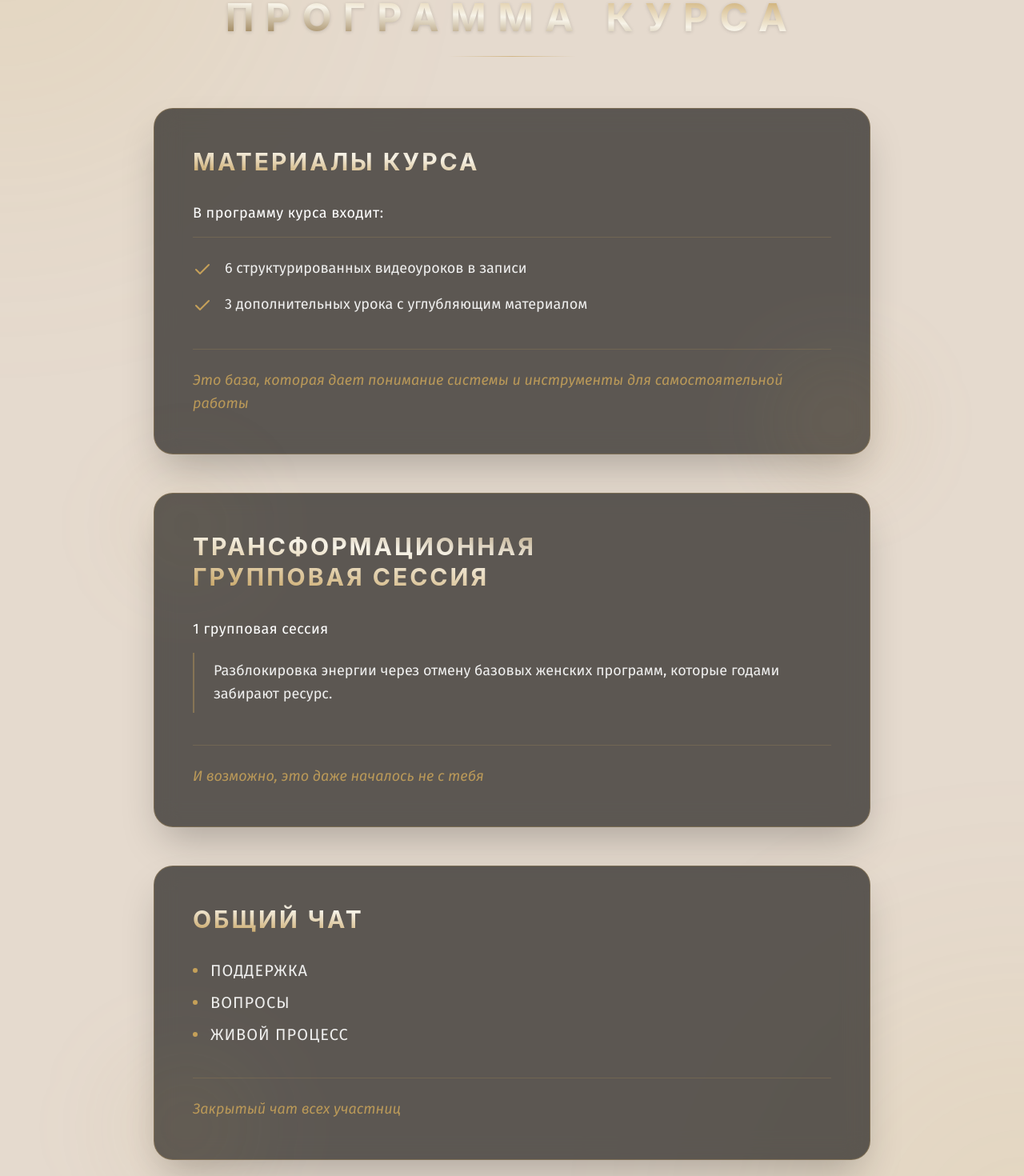
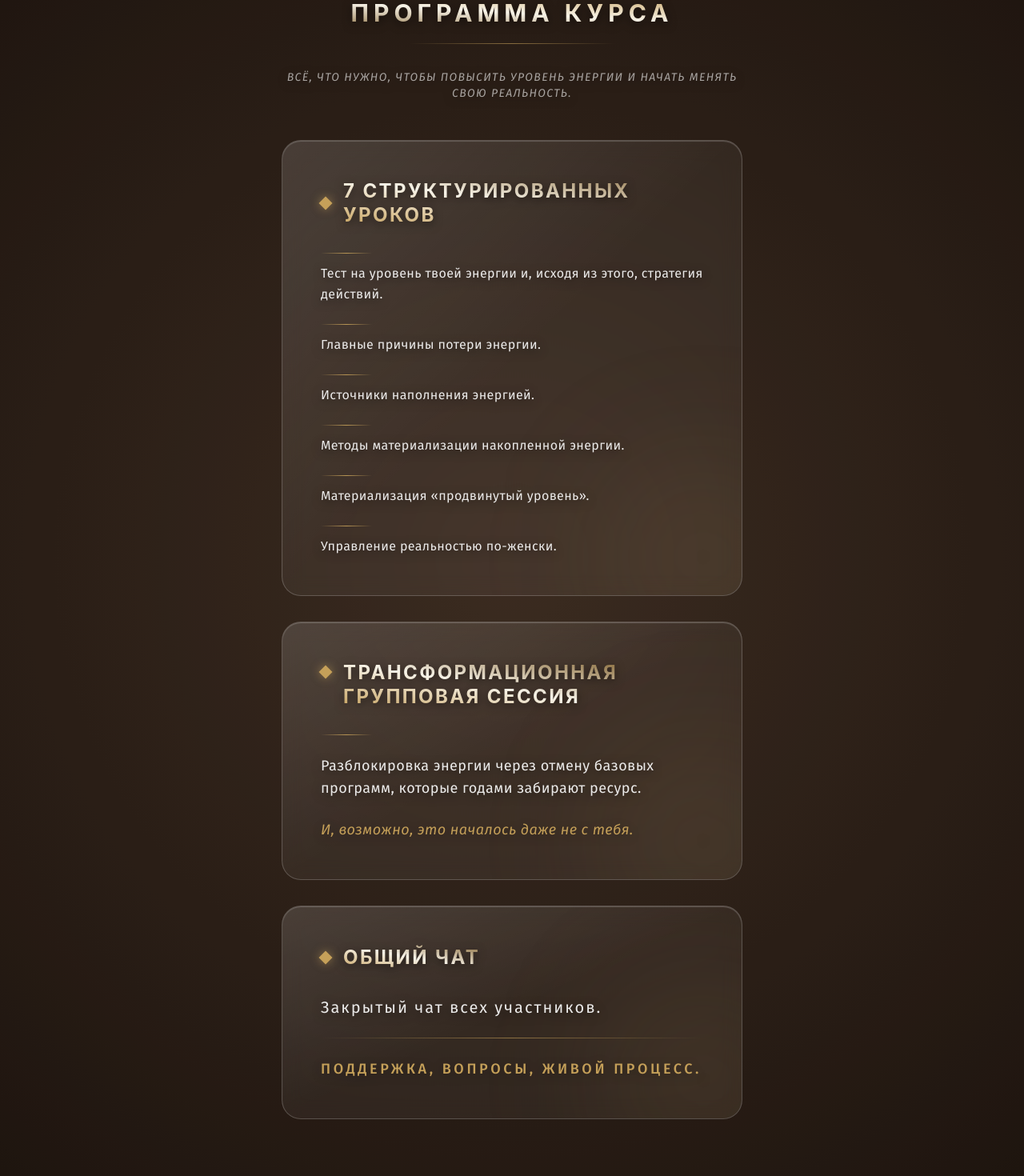
Before and after one commit to Claw99/liubov_course, a React (Vite) app: page / in a window 1280 px wide. Shown: the part 1100-2570 px from the top of the page at 80% size. Built offline with nearby package versions, Linux system fonts and the light colour scheme.

Commit message:
feat: changing pre cast12345678887837285

```diff
--- a/src/sections/Programm.jsx
+++ b/src/sections/Programm.jsx
@@ -1,129 +1,113 @@
 import React from "react";
-import { Check } from "lucide-react"; // Импортируем иконку чека
 
 const ProgramSection = () => {
   return (
     <section
       id="program"
-      className="relative min-h-screen py-24 px-5 overflow-hidden bg-[#E5DACE]"
+      className="relative py-24 px-5 overflow-hidden"
+      style={{
+        backgroundColor: "#3D2B1F", // Базовый глубокий коричнево-бронзовый
+        backgroundImage: `radial-gradient(circle at center, rgba(93, 71, 55, 0.4) 0%, rgba(31, 21, 15, 0.8) 100%)`,
+      }}
     >
-      {/* Мягкие золотые отсветы */}
-      <div className="absolute top-0 left-0 w-[600px] h-[600px] bg-[#D4AF37] opacity-10 blur-[150px] rounded-full -translate-x-1/2 -translate-y-1/2 pointer-events-none" />
-      <div className="absolute bottom-0 right-0 w-[600px] h-[600px] bg-[#D4AF37] opacity-10 blur-[150px] rounded-full translate-x-1/2 translate-y-1/2 pointer-events-none" />
+      {/* Затемняющий слой как в прайсинге */}
+      <div className="absolute inset-0 bg-black/20 pointer-events-none z-0" />
 
-      <div className="max-w-4xl mx-auto relative z-10">
+      <div className="max-w-xl mx-auto relative z-10 flex flex-col gap-8">
         {/* Заголовок страницы */}
-        <div className="text-center mb-16">
-          <h2 className="bg-gradient-to-tr from-[#8a6d3b] via-[#f7f3e8] to-[#c5a059] bg-clip-text text-transparent font-bold text-4xl md:text-5xl uppercase tracking-[0.3em] drop-shadow-sm">
-            Программа курса
+        <div className="text-center">
+          <h2 className="bg-gradient-to-tr from-[#8a6d3b] via-[#f7f3e8] to-[#c5a059] bg-clip-text text-transparent drop-shadow-[0_3px_6px_rgba(0,0,0,0.5)] font-bold text-3xl uppercase tracking-[0.2em]">
+            Программа Курса
           </h2>
-          <div className="w-40 h-[1px] bg-gradient-to-r from-transparent via-[#c5a059] to-transparent opacity-60 mt-6 mx-auto" />
+          <div className="w-64 h-[1px] bg-gradient-to-r from-transparent via-[#c5a059] to-transparent opacity-60 mt-5 mx-auto" />
         </div>
 
-        {/* Первый Блок: Программа курса */}
-        <div className="relative group p-8 md:p-12 rounded-3xl border border-[#c5a059]/30 bg-black/60 backdrop-blur-[15px] shadow-2xl transition-all duration-500 hover:border-[#c5a059]/60">
-          {/* Название */}
-          <h3 className="bg-gradient-to-bl from-[#8a6d3b] via-[#f7f3e8] to-[#c5a059] bg-clip-text text-transparent font-bold text-3xl uppercase tracking-widest mb-8">
-            Материалы курса
-          </h3>
-
-          <div className="flex flex-col gap-6">
-            {/* Описание с переносом */}
-            <p className="text-white font-fira text-lg tracking-wide border-b border-[#c5a059]/20 pb-4">
-              В программу курса входит:
+        {/* Эпиграф */}
+        <p className="font-fira text-white/60 text-center text-sm tracking-widest mb-4 drop-shadow-[0_3px_6px_rgba(0,0,0,0.5)] italic uppercase">
+          Всё, что нужно, чтобы повысить уровень энергии и начать менять свою
+          реальность.
         </p>
 
-            {/* Список с чеками */}
-            <div className="space-y-4">
-              <div className="flex items-start gap-4">
-                <Check className="w-6 h-6 text-[#c5a059] mt-1 shrink-0" />
-                <span className="text-white/90 font-fira text-base md:text-lg leading-relaxed">
-                  6 структурированных видеоуроков в записи
-                </span>
+        <div className="flex flex-col gap-8">
+          {/* БЛОК 1: 7 структурированных уроков */}
+          <div className="relative bg-white/5 backdrop-blur-[12px] border border-white/20 rounded-3xl p-8 md:p-12 overflow-hidden shadow-[inset_0_1px_1px_rgba(255,255,255,0.2)]">
+            <div className="relative z-10">
+              <div className="flex items-center gap-4 mb-8">
+                <div className="w-3 h-3 rotate-45 bg-[#c5a059] shadow-[0_0_12px_rgba(197,160,89,0.6)] shrink-0" />
+                <h3 className="bg-gradient-to-bl from-[#8a6d3b] via-[#f7f3e8] to-[#c5a059] bg-clip-text text-transparent drop-shadow-[0_3px_6px_rgba(0,0,0,0.5)] font-bold text-2xl uppercase tracking-widest leading-tight">
+                  7 структурированных уроков
+                </h3>
               </div>
 
-              <div className="flex items-start gap-4">
-                <Check className="w-6 h-6 text-[#c5a059] mt-1 shrink-0" />
-                <span className="text-white/90 font-fira text-base md:text-lg leading-relaxed">
-                  3 дополнительных урока с углубляющим материалом
+              <ul className="space-y-6">
+                {[
+                  "Тест на уровень твоей энергии и, исходя из этого, стратегия действий.",
+                  "Главные причины потери энергии.",
+                  "Источники наполнения энергией.",
+                  "Методы материализации накопленной энергии.",
+                  "Материализация «продвинутый уровень».",
+                  "Управление реальностью по-женски.",
+                ].map((item, i) => (
+                  <li key={i} className="flex flex-col items-start gap-3">
+                    <div className="w-16 h-[1px] bg-gradient-to-r from-transparent via-[#c5a059] to-transparent opacity-90" />
+                    <span className="font-fira text-white/90 text-base tracking-wide leading-relaxed drop-shadow-[0_3px_6px_rgba(0,0,0,0.5)]">
+                      {item}
                     </span>
+                  </li>
+                ))}
+              </ul>
             </div>
+            {/* Внутренние блики как в прайсинге */}
+            <div className="absolute inset-0 bg-gradient-to-br from-white/10 via-transparent to-transparent opacity-100 pointer-events-none" />
+            <div className="absolute -bottom-20 -right-20 w-64 h-64 bg-[#c5a059]/10 blur-[80px] rounded-full pointer-events-none" />
           </div>
 
-            {/* Финальный текст без чека */}
-            <div className="mt-4 pt-6 border-t border-[#c5a059]/20">
-              <p className="text-[#c5a059] font-fira italic text-base md:text-lg leading-relaxed opacity-90">
-                Это база, которая дает понимание системы и инструменты для
-                самостоятельной работы
+          {/* БЛОК 2: Трансформационная групповая сессия */}
+          <div className="relative bg-white/5 backdrop-blur-[12px] border border-white/20 rounded-3xl p-8 md:p-12 overflow-hidden shadow-[inset_0_1px_1px_rgba(255,255,255,0.2)]">
+            <div className="relative z-10">
+              <div className="flex items-start gap-4 mb-8">
+                <div className="w-3 h-3 rotate-45 bg-[#c5a059] mt-2 shrink-0 shadow-[0_0_12px_rgba(197,160,89,0.6)]" />
+                <h3 className="bg-gradient-to-bl from-[#8a6d3b] via-[#f7f3e8] to-[#c5a059] bg-clip-text text-transparent drop-shadow-[0_3px_6px_rgba(0,0,0,0.5)] font-bold text-2xl uppercase tracking-widest leading-tight">
+                  Трансформационная <br /> групповая сессия
+                </h3>
+              </div>
+              <div className="space-y-6">
+                <div className="w-16 h-[1px] bg-gradient-to-r from-transparent via-[#c5a059] to-transparent opacity-90" />
+                <p className="font-fira text-white/90 text-lg tracking-wide drop-shadow-[0_3px_6px_rgba(0,0,0,0.5)]">
+                  Разблокировка энергии через отмену базовых программ, которые
+                  годами забирают ресурс.
+                </p>
+                <p className="font-fira text-[#c5a059] italic text-lg tracking-wide drop-shadow-[0_3px_6px_rgba(0,0,0,0.3)]">
+                  И, возможно, это началось даже не с тебя.
                 </p>
               </div>
             </div>
-
-          {/* Декоративное внутреннее свечение в углу карточки */}
-          <div className="absolute -bottom-10 -right-10 w-40 h-40 bg-[#c5a059]/10 blur-[50px] rounded-full pointer-events-none" />
-        </div>
-        {/* Второй Блок: Трансформационная групповая сессия */}
-        <div className="relative group p-8 md:p-12 rounded-3xl border border-[#c5a059]/30 bg-black/60 backdrop-blur-[15px] shadow-2xl transition-all duration-500 hover:border-[#c5a059]/60 mt-12">
-          {/* Название */}
-          <h3 className="bg-gradient-to-bl from-[#8a6d3b] via-[#f7f3e8] to-[#c5a059] bg-clip-text text-transparent font-bold text-2xl md:text-3xl uppercase tracking-widest mb-8 leading-tight">
-            Трансформационная <br /> групповая сессия
-          </h3>
-
-          <div className="flex flex-col gap-6">
-            {/* Дескрипшн */}
-            <div className="space-y-4">
-              <p className="text-white font-fira text-lg tracking-wide">
-                1 групповая сессия
-              </p>
-
-              <p className="text-white/90 font-fira text-base md:text-lg leading-relaxed border-l-2 border-[#c5a059]/40 pl-6 py-2">
-                Разблокировка энергии через отмену базовых женских программ,
-                которые годами забирают ресурс.
-              </p>
+            <div className="absolute inset-0 bg-gradient-to-br from-white/10 via-transparent to-transparent opacity-100 pointer-events-none" />
+            <div className="absolute -bottom-20 -right-20 w-64 h-64 bg-[#c5a059]/10 blur-[80px] rounded-full pointer-events-none" />
           </div>
 
-            {/* Золотой дивайдер (как в предыдущем блоке) */}
-            <div className="mt-4 pt-6 border-t border-[#c5a059]/20">
-              <p className="text-[#c5a059] font-fira italic text-base md:text-lg leading-relaxed opacity-90">
-                И возможно, это даже началось не с тебя
+          {/* БЛОК 3: Общий чат */}
+          <div className="relative bg-white/5 backdrop-blur-[12px] border border-white/20 rounded-3xl p-8 md:p-12 overflow-hidden shadow-[inset_0_1px_1px_rgba(255,255,255,0.2)]">
+            <div className="relative z-10">
+              <div className="flex items-center gap-4 mb-8">
+                <div className="w-3 h-3 rotate-45 bg-[#c5a059] shadow-[0_0_12px_rgba(197,160,89,0.6)] shrink-0" />
+                <h3 className="bg-gradient-to-bl from-[#8a6d3b] via-[#f7f3e8] to-[#c5a059] bg-clip-text text-transparent drop-shadow-[0_3px_6px_rgba(0,0,0,0.5)] font-bold text-2xl uppercase tracking-widest">
+                  Общий чат
+                </h3>
+              </div>
+              <div className="space-y-6 text-center md:text-left">
+                <p className="font-fira text-white/90 text-xl tracking-widest drop-shadow-[0_3px_6px_rgba(0,0,0,0.5)]">
+                  Закрытый чат всех участников.
+                </p>
+                <div className="w-full h-[1px] bg-gradient-to-r from-transparent via-[#c5a059] to-transparent opacity-60" />
+                <p className="font-fira text-[#c5a059] text-lg uppercase tracking-[0.2em] font-medium drop-shadow-[0_3px_6px_rgba(0,0,0,0.3)]">
+                  Поддержка, вопросы, живой процесс.
                 </p>
               </div>
             </div>
-
-          {/* Декоративное свечение */}
-          <div className="absolute -top-10 -left-10 w-40 h-40 bg-[#c5a059]/5 blur-[50px] rounded-full pointer-events-none" />
+            <div className="absolute inset-0 bg-gradient-to-br from-white/10 via-transparent to-transparent opacity-100 pointer-events-none" />
+            <div className="absolute -bottom-20 -right-20 w-64 h-64 bg-[#c5a059]/10 blur-[80px] rounded-full pointer-events-none" />
           </div>
-        {/* Третий Блок: Общий чат */}
-        <div className="relative group p-8 md:p-12 rounded-3xl border border-[#c5a059]/30 bg-black/60 backdrop-blur-[15px] shadow-2xl transition-all duration-500 hover:border-[#c5a059]/60 mt-12">
-          {/* Название */}
-          <h3 className="bg-gradient-to-bl from-[#8a6d3b] via-[#f7f3e8] to-[#c5a059] bg-clip-text text-transparent font-bold text-3xl uppercase tracking-widest mb-8">
-            Общий чат
-          </h3>
-
-          <div className="flex flex-col gap-6">
-            {/* Три слова в колонку */}
-            <div className="space-y-3">
-              {["Поддержка", "Вопросы", "Живой процесс"].map((text, i) => (
-                <div key={i} className="flex items-center gap-4">
-                  <div className="w-1.5 h-1.5 rounded-full bg-[#c5a059]" />{" "}
-                  {/* Маленькая золотая точка-маркер */}
-                  <p className="text-white font-fira text-xl tracking-wider uppercase opacity-90">
-                    {text}
-                  </p>
-                </div>
-              ))}
-            </div>
-
-            {/* Золотой дивайдер */}
-            <div className="mt-4 pt-6 border-t border-[#c5a059]/20">
-              <p className="text-[#c5a059] font-fira italic text-base md:text-lg leading-relaxed opacity-90">
-                Закрытый чат всех участниц
-              </p>
-            </div>
-          </div>
-
-          {/* Декоративное свечение в другом углу для баланса */}
-          <div className="absolute -bottom-10 -left-10 w-40 h-40 bg-[#c5a059]/10 blur-[60px] rounded-full pointer-events-none" />
         </div>
       </div>
     </section>
```
Lines whose indentation alone changed are shown as unchanged.
